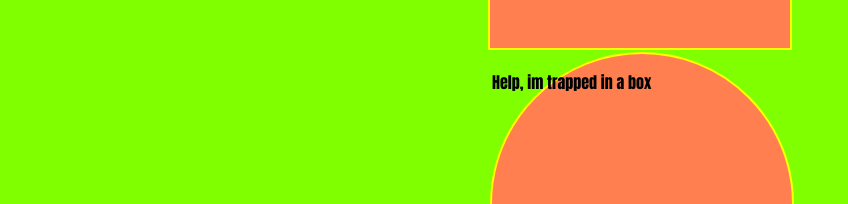
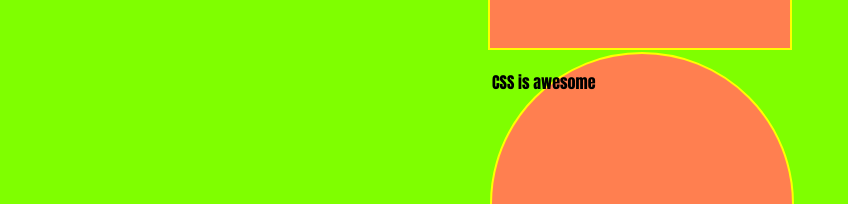
Before and after one commit to mafish88/c12-css, a plain HTML site: page index.html in a window 1280 px wide. Shown: the part 346-550 px from the top of the page, without its empty margins (0-848 px from the left). Drawn offline with Linux system fonts and the light colour scheme.

Commit message:
added CSS is awesome message

```diff
--- a/index.html
+++ b/index.html
@@ -11,7 +11,7 @@
   <section id="box">
     <p class="box__text">Help, im trapped in a box</p>
   <section id="circle">
-    <p class="circle">Help, im trapped in a box</p>
+    <p class="circle">CSS is awesome</p>
 
   </section>
 </body>
```
